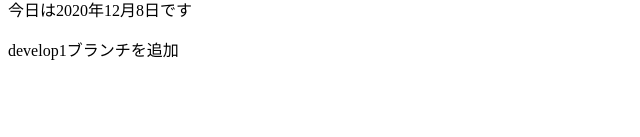
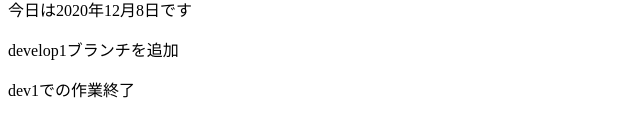
Before and after one commit to nyhide/nyhide.github.io, a plain HTML site: page index.html in a window 1280 px wide. Shown: the part 231-368 px from the top of the page, without its empty margins (0-640 px from the left). Drawn offline with Linux system fonts and the light colour scheme.

Commit message:
dev1での作業終了

```diff
--- a/index.html
+++ b/index.html
@@ -12,6 +12,7 @@
   <p>ローカルでpを追加</p>
   <p>今日は2020年12月8日です</p>
   <p>develop1ブランチを追加</p>
+  <p>dev1での作業終了</p>
 
 </body>
 </html>
```
Also changed, not shown: 1 other file.
